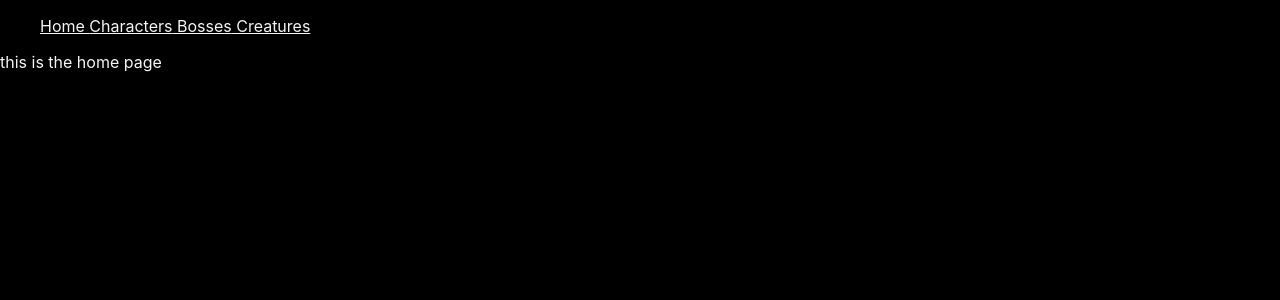
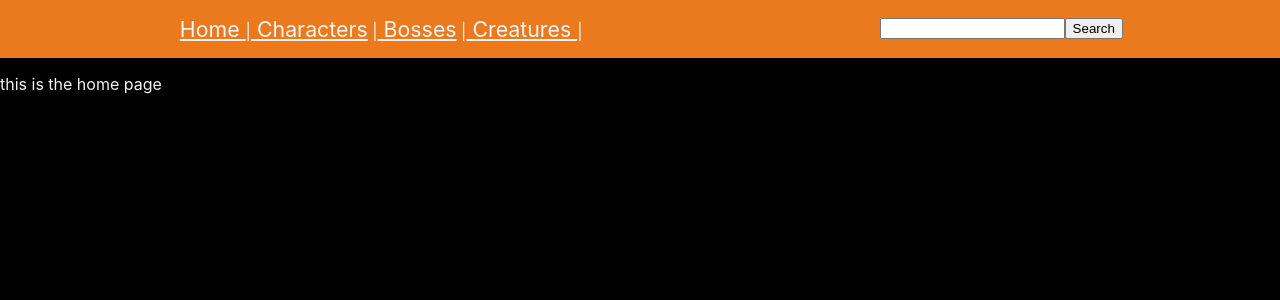
Before and after one commit to GianaMylan/BorderlandsApp, a React (Create React App) app in the folder client/: page / in a window 1280 px wide. Shown: the top 300 px of the page. Built offline with nearby package versions, Linux system fonts and the light colour scheme.

Commit message:
added some styling, started functions and return for charactesr

```diff
--- a/client/src/App.css
+++ b/client/src/App.css
@@ -8,27 +8,45 @@ body {
   justify-items: space-around;
 }
 
+nav {
+  display: flex;
+  flex: inline;
+  justify-content: space-around;
+  background-color: rgb(235, 122, 30);
+}
+ul{
+  justify-items: space-around;
+}
+
 .Link {
   color: whitesmoke;
+  font-size: 16pt;
 }
 
 .Link:visited {
-  color: red;
+  color: rgb(47, 0, 255);
 
 }
 
 .Link:hover {
-  content: "";
-  background: rgb(255, 230, 0);
-	mix-blend-mode: exclusion;
-  width: calc(100% + 20px);
-  height: 0;
-  position: absolute;
-  bottom: -4px;
-  left: -10px;
-	transition: all .3s cubic-bezier(0.445, 0.05, 0.55, 0.95);
+  color: #FFFFFF;
+  text-decoration: none;
+  text-shadow: #fffc66 0 0 15px, #fffc66 0 0 15px, #fffc66 0 0 15px, #fffc66 0 0 15px, #fffc66 0 0 15px, #fffc66 0 0 15px, #fffc66 0 0 15px;
+  transition: all 0.5s ease-in;
 }
 
 .Link:active {
   color: whitesmoke;
 }
+
+.searchBar {
+  margin: 13pt;
+}
+
+.footer {
+  font-size: 9pt;
+  text-align: center;
+  justify-items: space-between;
+  word-spacing: 5px;
+  letter-spacing: 2px;
+}
--- a/client/src/App.js
+++ b/client/src/App.js
@@ -7,19 +7,28 @@ import {
   Link
 } from "react-router-dom"
 import Characters from './components/Characters';
+import Creatures from './components/Creatures';
+import Bosses from './components/Bosses';
 
 function App() {
   return (
     <Router>
         <nav>
           <ul>
-            <Link className="Link" to="/"> Home </Link>
-            <Link className="Link" to="Characters"> Characters</Link>
-            <Link className="Link" to="Bosses"> Bosses</Link>
-            <Link className="Link" to="Creatures"> Creatures </Link>
+            <Link className="Link" to="/"> Home </Link> |
+            <Link className="Link" to="Characters"> Characters</Link> |
+            <Link className="Link" to="Bosses"> Bosses</Link> |
+            <Link className="Link" to="Creatures"> Creatures </Link> |
           </ul>
+          <div className="searchBar">
+            <input type="text" />
+            <button> Search </button>
+          </div>
+
         </nav>
         <Switch>
+          <Route path="/Bosses" exact component={Bosses} />
+          <Route path="/Creatures" exact component={Creatures} />
           <Route path="/Characters" exact component={Characters} />
           <Route path="/" exact component={Home} />
         </Switch>
@@ -29,9 +38,13 @@ function App() {
 
   function Home() {
     return (
-      <div>
-        <p> this is the home page </p>
-      </div>
+        <header>
+          <a className="sprite-nav-logo" href="/en-US/"></a>
+          <div>
+            <p> this is the home page </p>
+          </div>
+        </header>
+
     )
   }
 } // end of the main App
--- a/client/src/components/Bosses.js
+++ b/client/src/components/Bosses.js
@@ -1,4 +1,4 @@
-import React from 'react';
+
 import axios from 'axios';
 
 function Bosses () {
--- a/client/src/components/Characters.js
+++ b/client/src/components/Characters.js
@@ -1,10 +1,85 @@
-import React from 'react';
+
+import React, { useState, useEffect } from 'react';
 import axios from 'axios';
 
+
 function Characters () {
+    const [characters, setCharacters] = useState(null);
+
+    async function getCharacters() {
+        try{
+            const res = await axios.get('http://localhost:8080/characters');
+            setCharacters(res.data);
+        } catch(e) {
+            console.error(e, e.message)
+        }
+    }
+
+    useEffect(() => {
+        getCharacters();
+    }, [])
+
+    const [form, setForm] = useState(null);
+
+    function handleChange(e) {
+        const { name, value } = e.target;
+        setForm({...form, [name]: value });
+    }
+
+    function handleSubmit(e) {
+        e.preventdefault();
+        createCharacter();
+    }
+
+    async function createCharacter() {
+        try{
+            const res = await axios.post('http://localhost:8080/characters', form);
+            setCharacters([...characters, res.data]);
+        } catch(e) {
+            console.error(e, e.message);
+        }
+    }
+
+    const [selectedCharacter, setSelectedCharacter] = useState(null);
+
+    function selectCharacter(character) {
+        setSelectedCharacter(character)
+    }
+
+    function handleEditChange(e) {
+        const { name, value } = e.target;
+        setSelectedCharacter({...selectedCharacter, [name]: value });
+    }
+
+    async function handleEditSubmit(e) {
+        e.preventdefault();
+        try {
+            const res = await axios.patch('http://localhost:8080/characters', selectedCharacter);
+            console.log(res.data);
+            getCharacters();
+        } catch(e) {
+            console.error(e, e.message);
+        }
+    }
+
+    async function deleteCharacter(characterId) {
+        try {
+            const res = await axios.delete('http://localhost:8080/characters/' + characterId);
+            console.log(res.data);
+        } catch(e) {
+            console.error (e, e.message);
+        }
+    }
+
     return (
-        <div>
-            <p> this is the characters page</p>
+        <div> {/* largest container inlcuding the title of page and footer */}
+            <div className="pageTitle"> Characters </div>
+            {
+                characters && characters.map(character => <Characters character={ character } selectCharacter={ selectCharacter } deleteCharacter={ deleteCharacter } />)
+            }
+            <div className="footer">
+                <footer> Made By : Giana Mylan </footer>
+            </div>
         </div>
     )
 }
--- a/client/src/components/Creatures.js
+++ b/client/src/components/Creatures.js
@@ -1,4 +1,4 @@
-import React from 'react';
+
 import axios from 'axios';
 
 function Creatures () {
```
